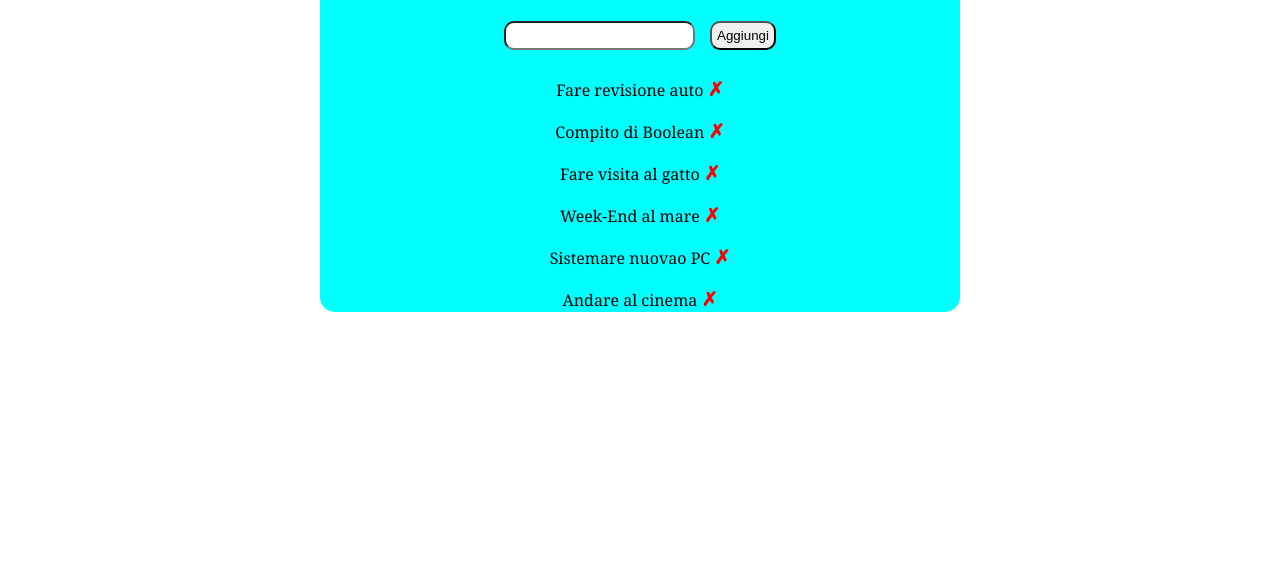
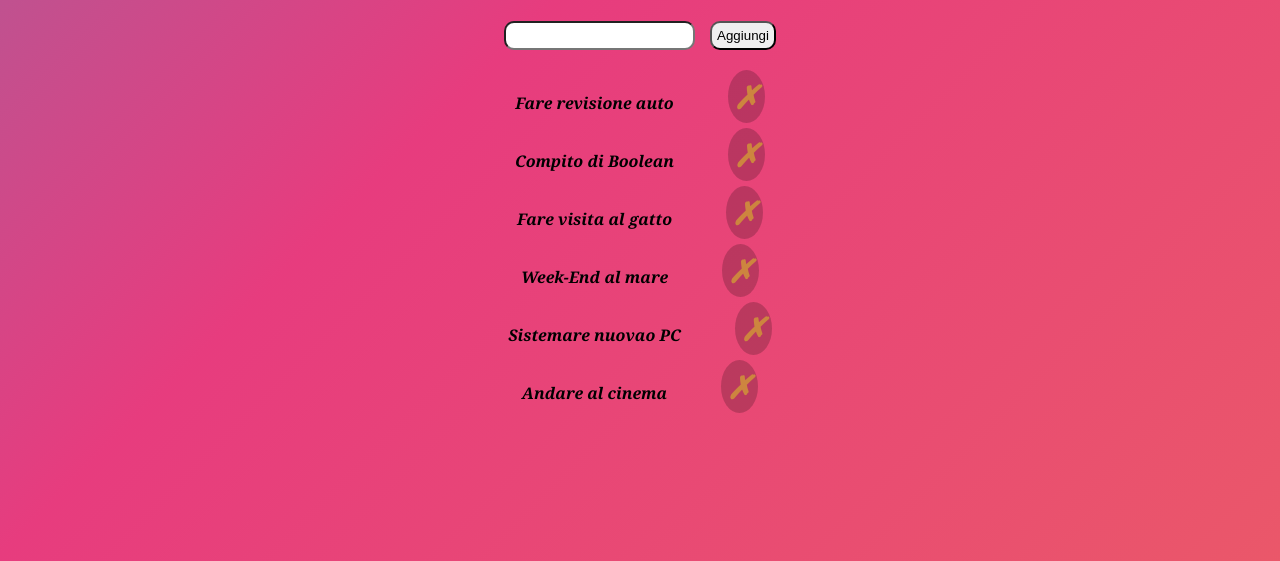
Before and after one commit to GiuseppeLanucara/vue-todolist, a plain HTML site: page index.html in a window 1280 px wide. Shown: the part 239-800 px from the top of the page. Drawn offline with nearby package versions, Linux system fonts and the light colour scheme.

Commit message:
aggiunto stili

```diff
--- a/css/style.css
+++ b/css/style.css
@@ -12,8 +12,6 @@ html {
 .container {
     margin: 0 auto;
     width: 50%;
-    background-color: aqua;
-    border-radius: 15px;
 }
 
 img {
@@ -35,16 +33,20 @@ li {
     margin-top: 15px;
     margin-bottom: 15px;
     text-align: center;
-
+    font-style: italic;
+    font-weight: bolder;
 }
 
 span {
-    font-size: larger;
+    font-size: xx-large;
     font-weight: bolder;
-    color: red;
-
+    color: peru;
+    margin-left: 50px;
     right: 10%;
-
+    cursor: pointer;
+    background-color: rgb(0, 0, 0, 0.2);
+    padding: 5px;
+    border-radius: 50%;
 }
 
 .input {
@@ -64,3 +66,23 @@ button {
     border-radius: 10px;
     padding: 5px;
 }
+
+
+body {
+	background: linear-gradient(-45deg, #ee7752, #e73c7e, #23a6d5, #23d5ab);
+	background-size: 400% 400%;
+	animation: gradient 15s ease infinite;
+	height: 100vh;
+}
+
+@keyframes gradient {
+	0% {
+		background-position: 0% 50%;
+	}
+	50% {
+		background-position: 100% 50%;
+	}
+	100% {
+		background-position: 0% 50%;
+	}
+}
```
